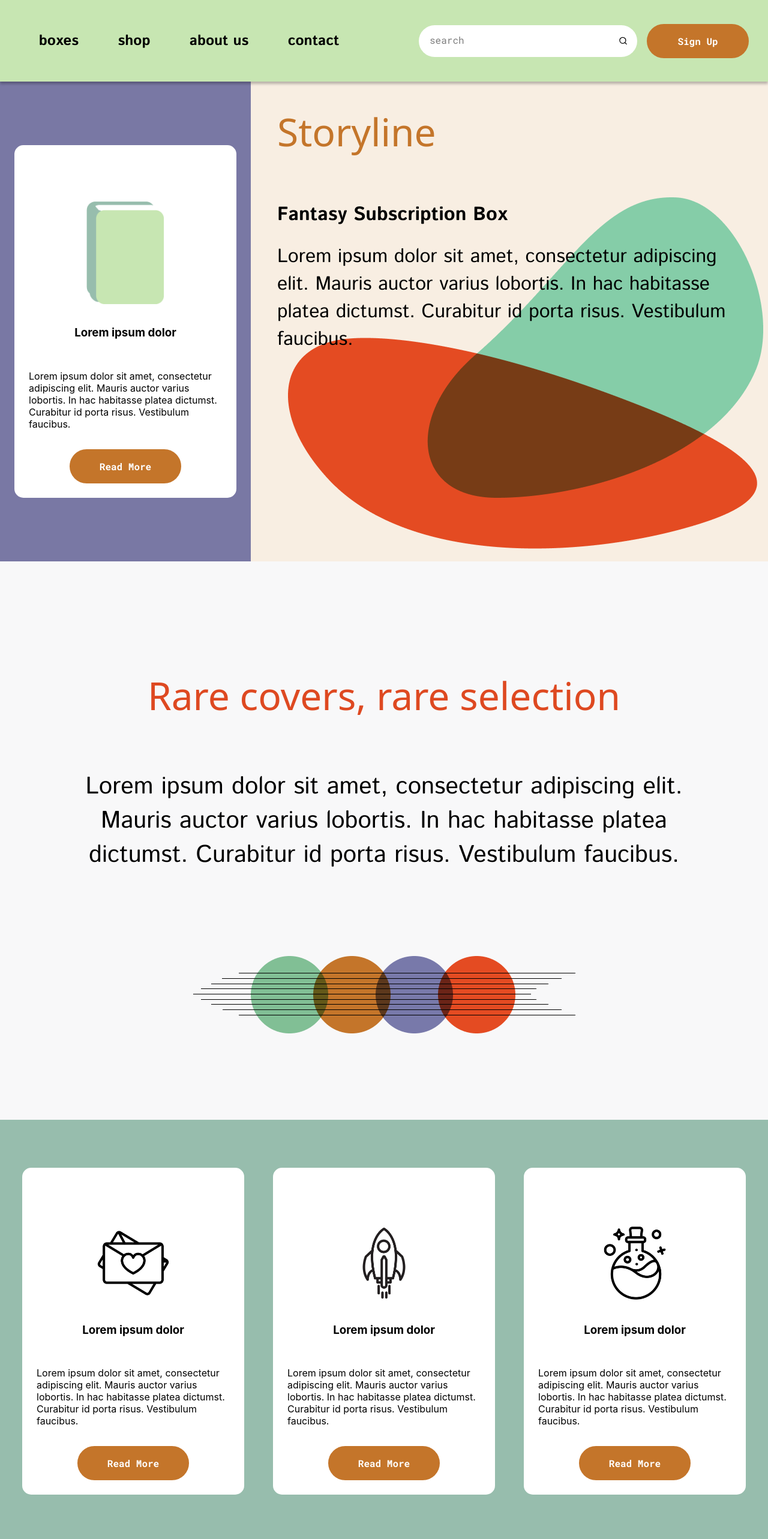
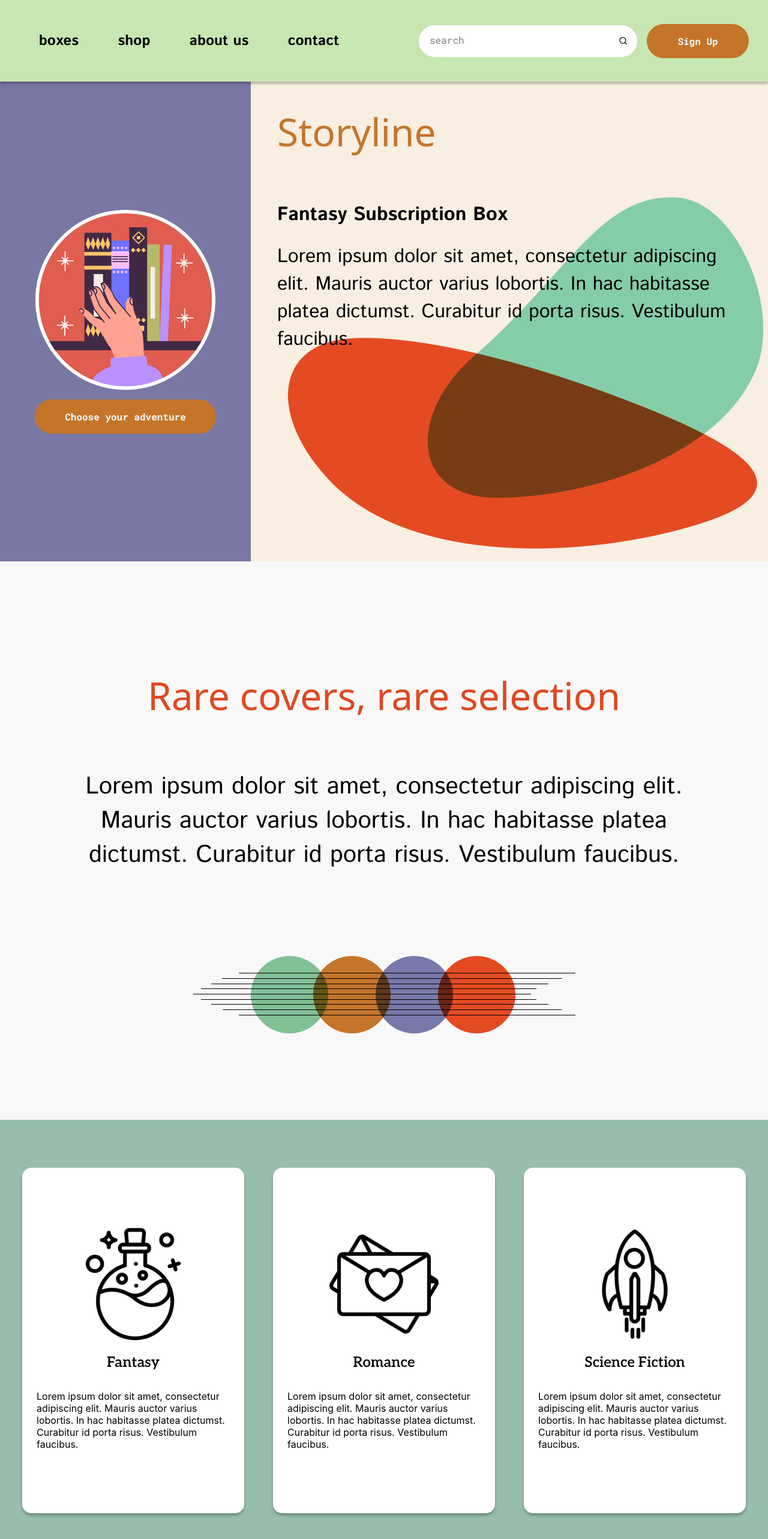
Before and after one commit to thanxanos/storyline, a React (Create React App) app: page / in a window 1280 px wide. Shown: the top 2566 px of the page at 60% size. Built offline with nearby package versions, Linux system fonts and the light colour scheme; a web font is replaced by a local one.

Commit message:
added animation on cards

```diff
--- a/src/App.css
+++ b/src/App.css
@@ -21,7 +21,7 @@ body {
   font-family: "Roboto Mono", monospace, bold;
   font-weight: 700;
   font-size: 16px;
-  transition: 0.2s;
+	transition: 0.5s;
 }
 
 .primary-btn:hover {
@@ -48,7 +48,7 @@ body {
   font-family: "Roboto Mono", monospace, bold;
   font-weight: 700;
   font-size: 16px;
-  transition: 0.2s;
+	transition: 0.5s;
 }
 
 .secondary-btn:hover {
@@ -75,7 +75,7 @@ body {
   font-family: "Roboto Mono", monospace, bold;
   font-weight: 700;
   font-size: 16px;
-  transition: 0.2s;
+	transition: 0.5s;
 }
 
 .tertiary-btn:hover {
--- a/src/components/BookRotator.js
+++ b/src/components/BookRotator.js
@@ -2,7 +2,7 @@ import '../css/bookrotator.css'
 import React from 'react'
 import { FaArrowDown } from "react-icons/fa";
 import HeroSection from '../components/HeroSection'
-import bookImg from '../imgFolder/book.png'
+import bookImg from '../imgFolder/book_logo.png'
 
 
 
@@ -12,10 +12,8 @@ const BookRotator = () => {
       <div className='bookwrapper'>
             <div className='hero-card'>
               <div className='hero-card-wrapper'>
-                <img className='book-img' src={bookImg} />
-                <h3 className='card-title'>Lorem ipsum dolor</h3>
-                <p>Lorem ipsum dolor sit amet, consectetur adipiscing elit. Mauris auctor varius lobortis. In hac habitasse platea dictumst. Curabitur id porta risus. Vestibulum faucibus.</p>
-                <button type="submit" className='primary-btn'>Read More</button>
+                <img className='book-logo-img' src={bookImg} />
+                <button type="submit" className='primary-btn'>Choose your adventure</button>
               </div>
             </div>
           {/* <div className='top-gradient'></div> */}
--- a/src/components/BookSelection.js
+++ b/src/components/BookSelection.js
@@ -8,28 +8,28 @@ import magicpotionImg from '../imgFolder/magic-potion.png'
 const BookSelection = () => {
   return (
     <div className='book-selection-wrapper'>
+       <div className='card'>
+          <div className='card-wrapper'>
+            <img className='book-img' src={magicpotionImg} />
+            <p className='card-title'>Fantasy</p>
+            <p>Lorem ipsum dolor sit amet, consectetur adipiscing elit. Mauris auctor varius lobortis. In hac habitasse platea dictumst. Curabitur id porta risus. Vestibulum faucibus.</p>
+            <button type="submit" className='secondary-btn'>Learn More</button>
+          </div>
+      </div>
       <div className='card'>
           <div className='card-wrapper'>
             <img className='book-img' src={romanceImg} />
-            <h3 className='card-title'>Lorem ipsum dolor</h3>
+            <p className='card-title'>Romance</p>
             <p>Lorem ipsum dolor sit amet, consectetur adipiscing elit. Mauris auctor varius lobortis. In hac habitasse platea dictumst. Curabitur id porta risus. Vestibulum faucibus.</p>
-            <button type="submit" className='primary-btn'>Read More</button>
+            <button type="submit" className='secondary-btn'>Learn More</button>
           </div>
       </div>
       <div className='card'>
           <div className='card-wrapper'>
             <img className='book-img' src={scienceImg} />
-            <h3 className='card-title'>Lorem ipsum dolor</h3>
+            <p className='card-title'>Science Fiction</p>
             <p>Lorem ipsum dolor sit amet, consectetur adipiscing elit. Mauris auctor varius lobortis. In hac habitasse platea dictumst. Curabitur id porta risus. Vestibulum faucibus.</p>
-            <button type="submit" className='primary-btn'>Read More</button>
-          </div>
-      </div>
-      <div className='card'>
-          <div className='card-wrapper'>
-            <img className='book-img' src={magicpotionImg} />
-            <h3 className='card-title'>Lorem ipsum dolor</h3>
-            <p>Lorem ipsum dolor sit amet, consectetur adipiscing elit. Mauris auctor varius lobortis. In hac habitasse platea dictumst. Curabitur id porta risus. Vestibulum faucibus.</p>
-            <button type="submit" className='primary-btn'>Read More</button>
+            <button type="submit" className='secondary-btn'>Learn More</button>
           </div>
       </div>
     </div>
--- a/src/components/Footer.js
+++ b/src/components/Footer.js
@@ -29,6 +29,7 @@ const Footer = () => {
       </div>
       <div className='attribute'>
           <a href="https://www.flaticon.com/free-icons/startup" title="startup icons">Startup icons created by Upnow Graphic - Flaticon</a>
+          <p><a href="https://www.flaticon.com/free-stickers/reading" title="reading stickers">Reading sticker created by Stickers - Flaticon</a></p>
         </div>
     </div>
   )
--- a/src/css/bookrotator.css
+++ b/src/css/bookrotator.css
@@ -11,7 +11,7 @@
   height: auto;
   width: 370px;
   border-radius: 15px;
-  background-color: #FFFFFF;
+  /* background-color: #FFFFFF; */
   margin: 24px;
 }
 
@@ -23,6 +23,11 @@
   gap: 16px;
 }
 
+.book-logo-img {
+  width: 300px;
+  height: auto;
+}
+
 /* .btm-gradient {
   bottom: 0;
   min-height: 340px;
--- a/src/css/bookselection.css
+++ b/src/css/bookselection.css
@@ -10,11 +10,15 @@
 }
 
 .card {
+  position: relative;
   height: auto;
   width: 370px;
   border-radius: 15px;
   background-color: #FFFFFF;
   margin: 24px;
+  transition: 0.5s;
+  box-shadow: 0px 4px 4px 0px rgba(0,0,0,0.25);
+	transform: translateY(0px);
 }
 
 .card-wrapper {
@@ -22,15 +26,40 @@
   padding: 24px;
   flex-direction: column;
   align-items: center;
-  gap: 16px;
+  gap: 8px;
 }
 
 .book-img {
   margin-top: 70px;
-  width: 130px;
+  width: 200px;
   height: auto;
 }
 
 .card-title {
+  font-family: "Aleo", serif;
   text-align: center;
+  font-size: 24px;
+  font-weight: 600;
+  margin: 8px;
 }
+
+
+
+.card:hover {
+	transform: translateY(-20px);
+}
+
+
+
+.card .card-wrapper button {
+	list-style: none;
+	margin: 0 10px;
+	transform: translateY(20px);
+	transition: 0.5s;
+	opacity: 0;
+}
+
+.card .card-wrapper:hover button {
+	transform: translateY(0px);
+	opacity: 1;
+}
```
Also changed, not shown: src/imgFolder/book_logo.png (added), src/imgFolder/science.png.
